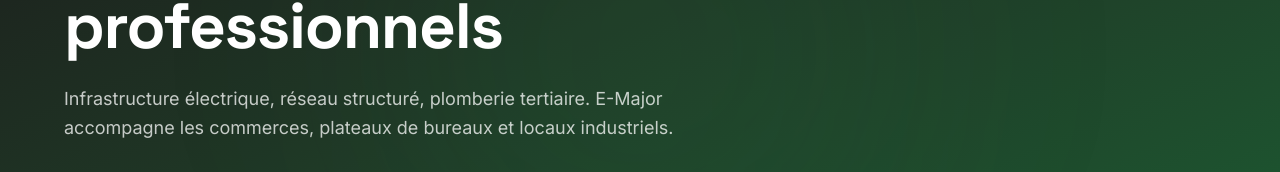
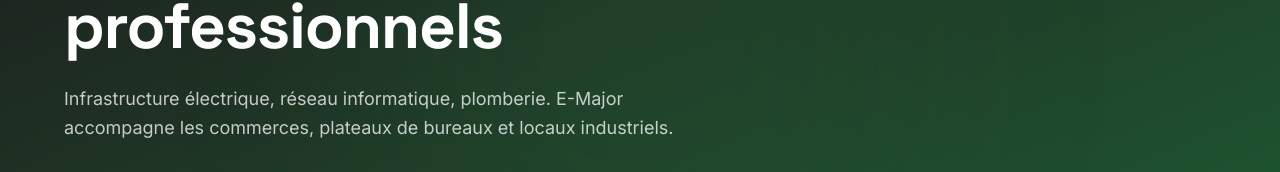
Before and after one commit to PHT001/emajor-site, a Next.js app: page /professionnels in a window 1280 px wide. Shown: the part 287-459 px from the top of the page. Built offline with nearby package versions, Linux system fonts and the light colour scheme.

Commit message:
content(pro): hero subtitle 'réseau structuré, plomberie tertiaire' → 'réseau informatique, plomberie'

```diff
--- a/app/professionnels/page.tsx
+++ b/app/professionnels/page.tsx
@@ -111,8 +111,8 @@
               Solutions pour professionnels
             </h1>
             <p className="text-white/75 text-[16px] sm:text-[18px] max-w-2xl leading-relaxed mb-8">
-              Infrastructure électrique, réseau structuré, plomberie tertiaire.
-              E-Major accompagne les commerces, plateaux de bureaux et locaux
+              Infrastructure électrique, réseau informatique, plomberie. E-Major
+              accompagne les commerces, plateaux de bureaux et locaux
               industriels.
             </p>
             <Link
```
